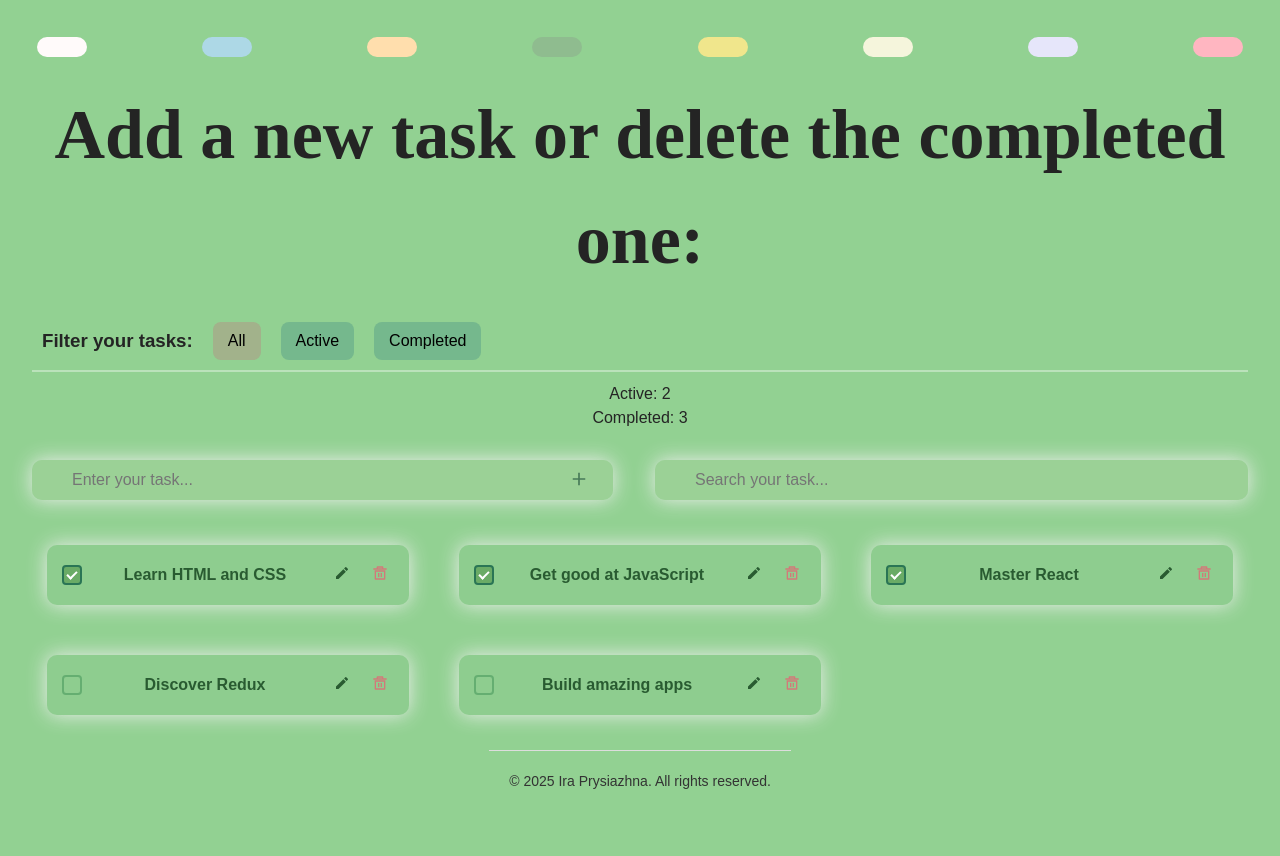
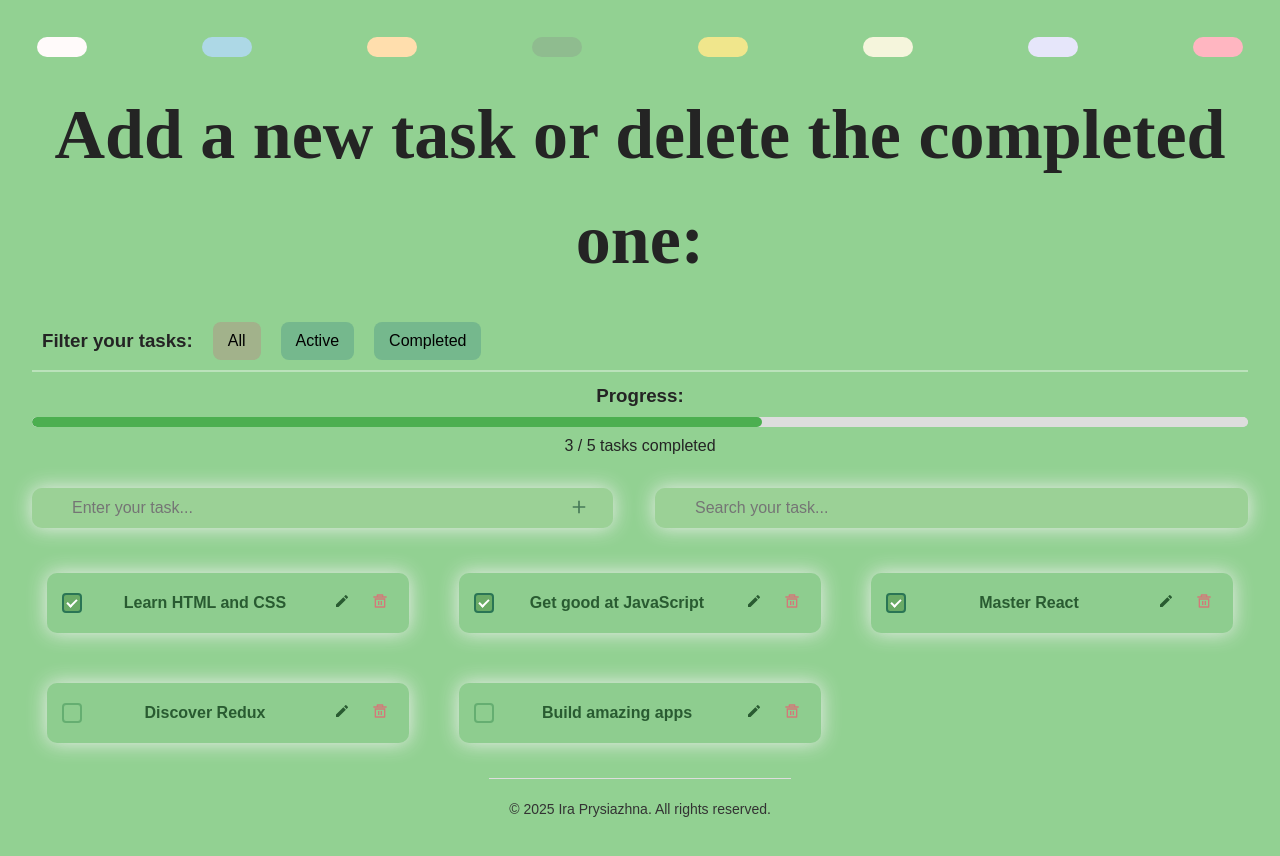
Before and after one commit to PrysiazhnaIra/Momentum, a React app: page / in a window 1280 px wide. Shown: the top 856 px of the page. Built offline with nearby package versions, Linux system fonts and the light colour scheme; the HTML template or start-up script is replaced by a standard one.

Commit message:
task counter by using progress bar

```diff
--- a/src/components/TaskCounter/TaskCounter.module.css
+++ b/src/components/TaskCounter/TaskCounter.module.css
@@ -0,0 +1,28 @@
+.counterContainer {
+  text-align: center;
+  margin-bottom: 20px;
+}
+
+.progress {
+  width: 100%;
+  height: 10px;
+  border-radius: 5px;
+  background-color: #ddd;
+  overflow: hidden;
+}
+
+progress::-webkit-progress-bar {
+  background-color: #ddd;
+  border-radius: 5px;
+}
+
+progress::-webkit-progress-value {
+  background-color: #4caf50;
+  border-radius: 5px;
+  transition: width 0.5s ease-in-out;
+}
+
+progress::-moz-progress-bar {
+  background-color: #4caf50;
+  border-radius: 5px;
+}
--- a/src/components/TaskCounter/TaskCounter.tsx
+++ b/src/components/TaskCounter/TaskCounter.tsx
@@ -1,5 +1,6 @@
 import { useSelector } from "react-redux";
 import { RootState } from "../../redux/store";
+import s from "./TaskCounter.module.css";
 
 export default function TaskCounter() {
   // Отримуємо масив завдань із стану Redux
@@ -11,22 +12,31 @@ export default function TaskCounter() {
   };
 
   // На базі стану Redux отримуємо похідні дані
-  const count = tasks.reduce(
-    (accumulator: TaskCount, task: { completed: boolean }) => {
-      if (task.completed) {
-        accumulator.completed += 1;
-      } else {
-        accumulator.active += 1;
-      }
-      return accumulator;
-    },
-    { active: 0, completed: 0 } as TaskCount
-  );
+  // const count = tasks.reduce(
+  //   (accumulator: TaskCount, task: { completed: boolean }) => {
+  //     if (task.completed) {
+  //       accumulator.completed += 1;
+  //     } else {
+  //       accumulator.active += 1;
+  //     }
+  //     return accumulator;
+  //   },
+  //   { active: 0, completed: 0 } as TaskCount
+  // );
+
+  const completedTasks = tasks.filter((task) => task.completed).length;
+  const totalTasks = tasks.length;
+  const progress = totalTasks ? (completedTasks / totalTasks) * 100 : 0;
 
   return (
     <div>
-      <p>Active: {count.active}</p>
-      <p>Completed: {count.completed}</p>
+      {/* <p>Active: {count.active}</p>
+      <p>Completed: {count.completed}</p> */}
+      <h3>Progress:</h3>
+      <progress className={s.progress} value={progress} max="100"></progress>
+      <p>
+        {completedTasks} / {totalTasks} tasks completed
+      </p>
     </div>
   );
 }
```
